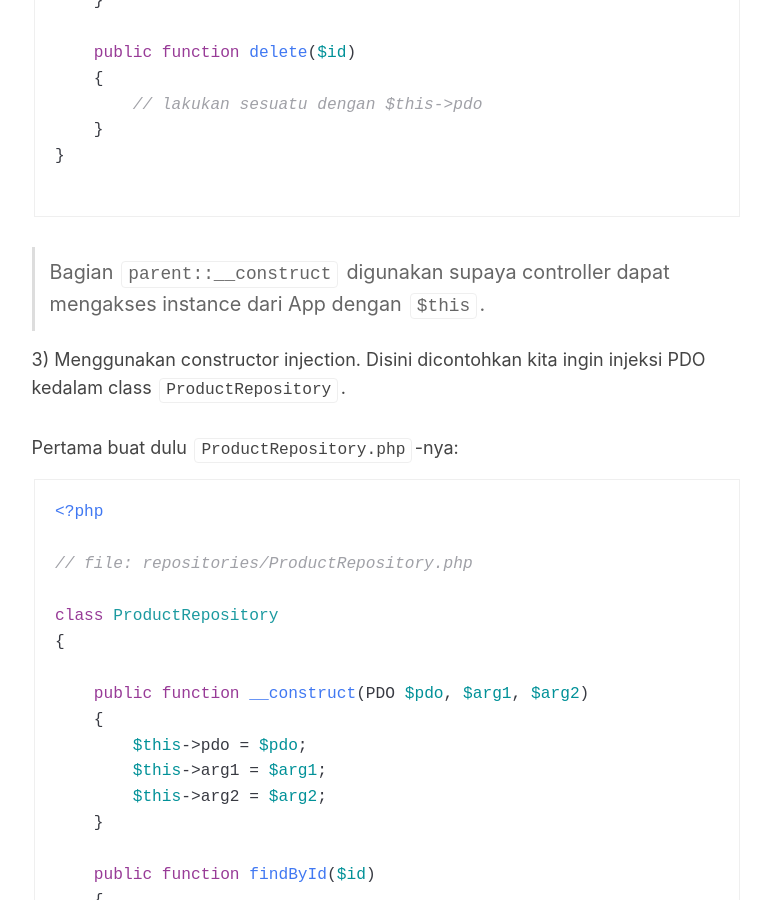
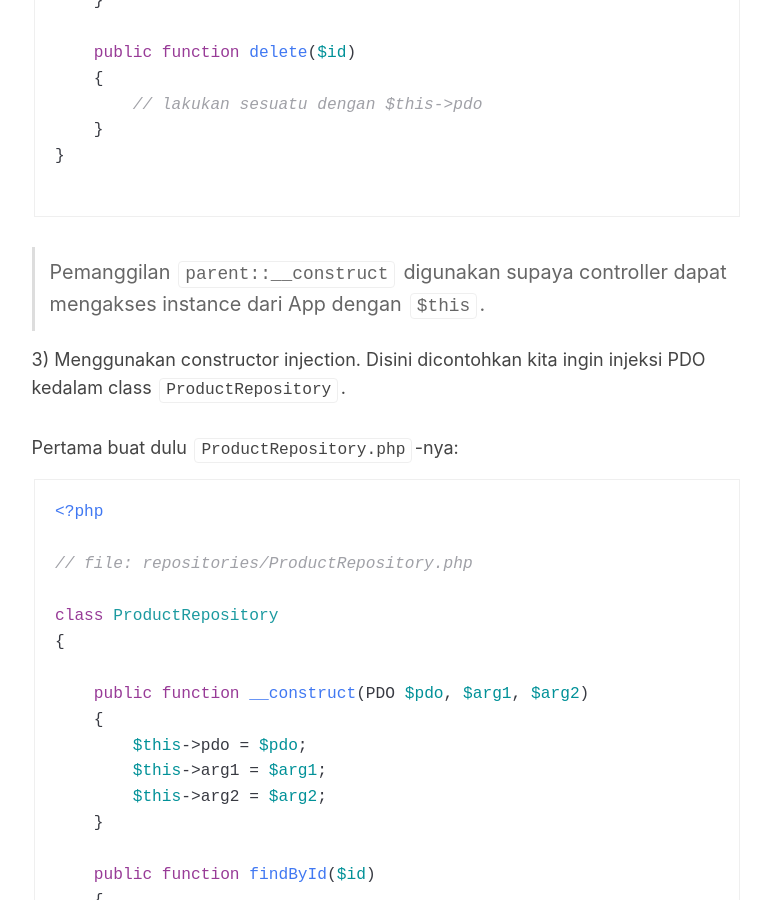
Before and after one commit to afsaepudin/rakit.github.io, a Jekyll site: the page built from id/documentation.md, in a window 1280 px wide and 900 px high, scrolled down 18147 px. Shown: the whole window, without its empty margins (378-1149 px from the left). Built offline with Jekyll 4.4.1, drawn with Linux system fonts in a browser that asks for light colours; nearby versions of some CDN libraries.

Commit message:
Betulin kalimat

````diff
--- a/_includes/docs/id/container.md
+++ b/_includes/docs/id/container.md
@@ -185,7 +185,7 @@ class ProductController extends Controller
 
 ```
 
-> Bagian `parent::__construct` digunakan supaya controller dapat mengakses instance dari App dengan `$this`.
+> Pemanggilan `parent::__construct` digunakan supaya controller dapat mengakses instance dari App dengan `$this`.
 
 3) Menggunakan constructor injection. Disini dicontohkan kita ingin injeksi PDO kedalam class `ProductRepository`.
 
````
